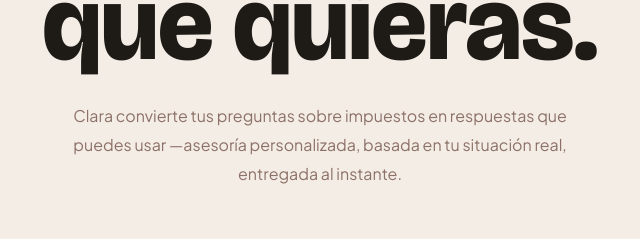
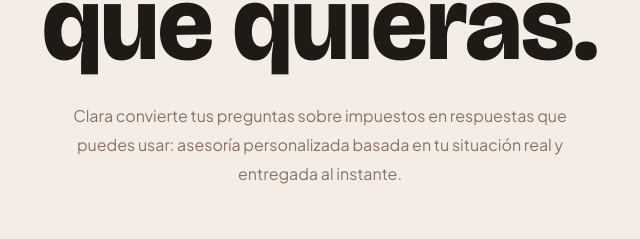
Before and after one commit to juancodez/klaro-landing, a website: page index.html in a window 1280 px wide. Shown: the part 2622-2861 px from the top of the page, 320-960 px from the left. Drawn offline with nearby package versions, Linux system fonts and the light colour scheme.

Commit message:
fix: update Clara section copy — colon + no em dash

```diff
--- a/index.html
+++ b/index.html
@@ -1008,7 +1008,7 @@
 
     <!-- Subtitle -->
     <p style="font-size:16px; color:#8c7168; line-height:1.8; max-width:44ch; margin-bottom:64px;">
-      Clara convierte tus preguntas sobre impuestos en respuestas que puedes usar —asesoría personalizada, basada en tu situación real, entregada al instante.
+      Clara convierte tus preguntas sobre impuestos en respuestas que puedes usar: asesoría personalizada basada en tu situación real y entregada al instante.
     </p>
 
     <!-- Chat input pill -->
```
